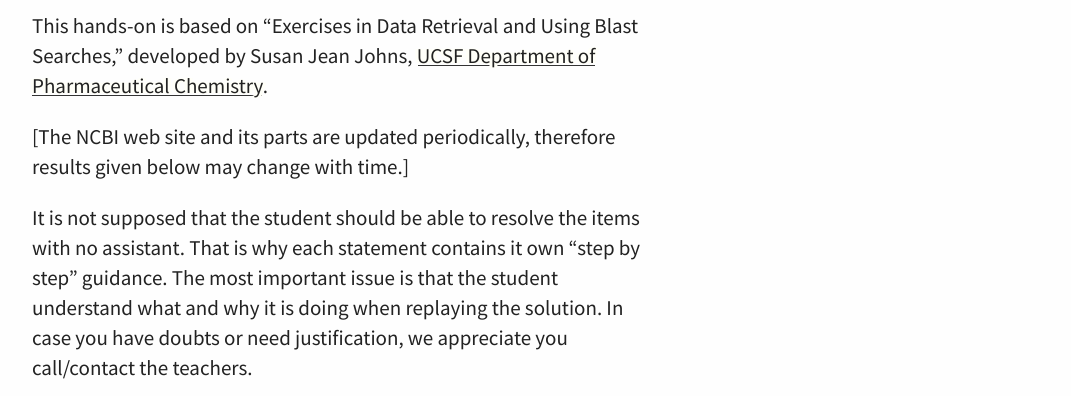
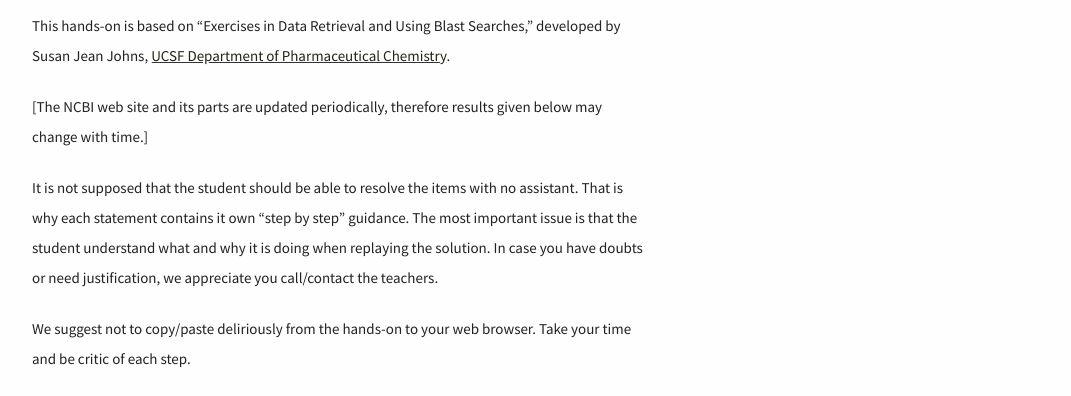
Before and after one commit to icassol/hands_on_BLAST, a plain HTML site: page index.html in a window 1280 px wide. Shown: the part 185-581 px from the top of the page, without its empty margins (128-1199 px from the left). Drawn offline with Linux system fonts and the light colour scheme.

Commit message:
Update index.html

```diff
--- a/index.html
+++ b/index.html
@@ -71,7 +71,11 @@ function reset_tooltip(id) {
 
 <body>
 
-
+<style>
+p,li,span{
+font-size:15px !important;
+}
+</style>
 
 <div class="row">
 <div class="col-sm-12">
```
